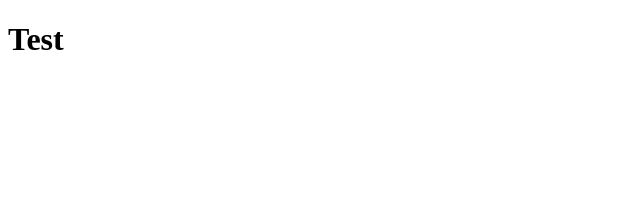
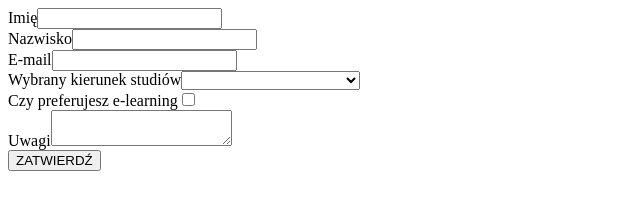
Before and after one commit to sylwek2531/ts, a website built with webpack: page FormCreator/src/index.html in a window 1280 px wide. Shown: the whole page, without its empty margins (0-640 px from the left). Built offline with nearby package versions, Linux system fonts and the light colour scheme.

Commit message:
end dormCreateor lab1

```diff
--- a/FormCreator/src/index.html
+++ b/FormCreator/src/index.html
@@ -8,7 +8,12 @@
   </head>
 
   <body>
-    <h1>Test</h1>
+   <main id="main">
+    <div id="input-wrapper">
+
+    </div>
+    <button id="save">ZATWIERDŹ</button>
+   </main>
     <script src="index.js"></script>
   </body>
 
--- a/FormCreator/src/index.ts
+++ b/FormCreator/src/index.ts
@@ -20,7 +20,8 @@ interface Field {
 class FieldLabel {
     label: string = "label";
     constructor(label: string) {
-        this.label = label ? label : this.label
+        this.label = label ? label : this.label;
+        this.render();
     }
     render(): HTMLLabelElement {
         const label = document.createElement("label");
@@ -28,63 +29,204 @@ class FieldLabel {
         return label;
     }
 }
-class InputField implements Field{
+class InputField implements Field {
     name: string;
     label: FieldLabel;
-    type: FieldType;
+    type: FieldType.inputText;
     value: string;
-    render(): HTMLElement {
-        throw new Error("Method not implemented.");
+    id: number = new Date().getTime();
+    constructor(name: string, label: string, value?: string) {
+        this.name = name;
+        this.label = new FieldLabel(label);
+        this.value = value ? value : "";
+    }
+    render(): HTMLDivElement {
+        const element = document.createElement("div");
+        element.classList.add("form-group");
+        element.classList.add("input-group");
+        const input = <HTMLInputElement>document.createElement("input");
+        input.id = this.id.toString() + this.name;
+        input.type = "text";
+        input.name = this.name;
+        input.value = this.value;
+        element.append(this.label.render());
+        element.append(input);
+        return element;
     }
 
 }
-class TextAreaField implements Field{
+class TextAreaField implements Field {
     name: string;
     label: FieldLabel;
-    type: FieldType;
+    type: FieldType.textarea;
     value: string;
-    render(): HTMLElement {
-        throw new Error("Method not implemented.");
+    id: number = new Date().getTime();
+    constructor(name: string, label: string, value?: string) {
+        this.name = name;
+        this.label = new FieldLabel(label);
+        this.value = value ? value : "";
+    }
+    render(): HTMLDivElement {
+        const element = document.createElement("div");
+        element.classList.add("form-group");
+        element.classList.add("textarea-group");
+        const input = <HTMLTextAreaElement>document.createElement("textarea");
+        input.id = this.id.toString() + this.name;
+        input.name = this.name;
+        input.value = this.value;
+        element.append(this.label.render());
+        element.append(input);
+        return element;
     }
 
 }
-class DateField implements Field{
+class DateField implements Field {
     name: string;
     label: FieldLabel;
-    type: FieldType;
+    type: FieldType.inputDate;
     value: string;
-    render(): HTMLElement {
-        throw new Error("Method not implemented.");
+    id: number = new Date().getTime();
+    constructor(name: string, label: string, value?: string) {
+        this.name = name;
+        this.label = new FieldLabel(label);
+        this.value = value ? value : "";
+    }
+    render(): HTMLDivElement {
+        const element = document.createElement("div");
+        element.classList.add("form-group");
+        element.classList.add("input-group");
+        const input = <HTMLInputElement>document.createElement("input");
+        input.id = this.id.toString() + this.name;
+
+        input.type = "date";
+        input.name = this.name;
+        input.value = this.value;
+        element.append(this.label.render());
+        element.append(input);
+        return element;
     }
 
 }
-class EmailField implements Field{
+class EmailField implements Field {
     name: string;
     label: FieldLabel;
-    type: FieldType;
+    type: FieldType.inputEmail;
     value: string;
-    render(): HTMLElement {
-        throw new Error("Method not implemented.");
+    id: number = new Date().getTime();
+    constructor(name: string, label: string, value?: string) {
+        this.name = name;
+        this.label = new FieldLabel(label);
+        this.value = value ? value : "";
+    }
+    render(): HTMLDivElement {
+        const element = document.createElement("div");
+        element.classList.add("form-group");
+        element.classList.add("input-group");
+        const input = <HTMLInputElement>document.createElement("input");
+        input.id = this.id.toString() + this.name;
+        input.type = "email";
+        input.name = this.name;
+        input.value = this.value;
+        element.append(this.label.render());
+        element.append(input);
+        return element;
     }
 
 }
-class SelectField implements Field{
+class SelectField implements Field {
     name: string;
     label: FieldLabel;
-    type: FieldType;
+    type: FieldType.select;
     value: string;
-    render(): HTMLElement {
-        throw new Error("Method not implemented.");
+    option: string[];
+    id: number = new Date().getTime();
+    constructor(name: string, label: string, value?: string, option?: string[]) {
+        this.name = name;
+        this.label = new FieldLabel(label);
+        this.value = value ? value : "";
+        this.option = option;
+    }
+    render(): HTMLDivElement {
+        const element = document.createElement("div");
+        element.classList.add("form-group");
+        element.classList.add("select-group");
+        const select = <HTMLSelectElement>document.createElement("select");
+        select.id = this.id.toString() + this.name;
+        if (this.option.length > 0) {
+            this.option.forEach(el => {
+                const option = document.createElement("option");
+                option.innerText = el;
+                option.value = el;
+                select.appendChild(option);
+            })
+        }
+        select.name = this.name;
+        select.value = this.value;
+        element.append(this.label.render());
+        element.append(select);
+        return element;
     }
 
 }
-class CheckboxField implements Field{
+class CheckboxField implements Field {
     name: string;
     label: FieldLabel;
-    type: FieldType;
+    type: FieldType.inputCheckbox;
     value: string;
-    render(): HTMLElement {
-        throw new Error("Method not implemented.");
+    id: number = new Date().getTime();
+    constructor(name: string, label: string, value?: string) {
+        this.name = name;
+        this.label = new FieldLabel(label);
+        this.value = value ? value : "";
+    }
+    render(): HTMLDivElement {
+        const element = document.createElement("div");
+        element.classList.add("form-group");
+        element.classList.add("check-group");
+        const input = <HTMLInputElement>document.createElement("input");
+        input.id = this.id.toString() + this.name;
+        input.type = "checkbox";
+        input.name = this.name;
+        input.value = this.value;
+        element.append(this.label.render());
+        element.append(input);
+        return element;
     }
 
 }
+
+class Form {
+    renderElement: string = "input-wrapper";
+    renderForm = [new InputField("name", "Imię"), new InputField("surname", "Nazwisko"), new EmailField("email", "E-mail"), new SelectField("fieldStudy", "Wybrany kierunek studiów", "", ["Informatyka i  ekjonometria", "Budownictwo", "Mechatronika"]), new CheckboxField("eLearning", "Czy preferujesz e-learning", "Preferuje"), new TextAreaField("comments", "Uwagi")];
+    // renderForm = [new InputField("name", "imie"), InputField, EmailField, SelectField, CheckboxField, TextAreaField];
+    constructor(renderElement?: string) {
+        this.renderElement = renderElement ? renderElement : this.renderElement;
+
+    }
+    getValue() {
+        const answer: {[key:string] : string|number} = {};
+
+        this.renderForm.forEach(el =>{
+            answer[el.name] = (<HTMLInputElement>document.getElementById(el.id + el.name)).value;
+        })
+        return answer;
+    }
+    render() {
+        const forms = document.createElement("div");
+        this.renderForm.forEach(el => forms.append(el.render()));
+        const renderElement: HTMLElement = document.getElementById(this.renderElement);
+        renderElement.append(forms);
+    }
+}
+class App {
+    constructor() {
+        const form = new Form();
+        form.render();
+        document.getElementById("save").addEventListener("click", () => {
+            console.log(form.getValue());
+        })
+    }
+}
+window.addEventListener('DOMContentLoaded', (event) => {
+    const app = new App();
+});
```
